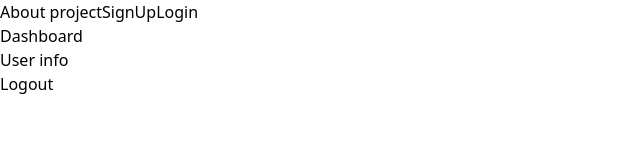
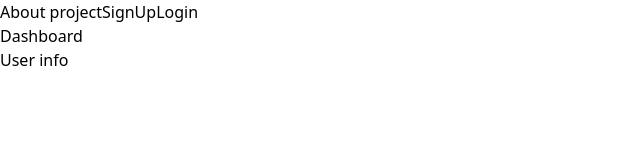
Before and after one commit to uncle-Yevheniii/My-App, a React (Vite) app in the folder FE/: page /dashboard in a window 1280 px wide. Shown: the top 162 px of the page, without its empty margins (0-640 px from the left). Built offline with nearby package versions, Linux system fonts and the light colour scheme.

Commit message:
add test dashboard

```diff
--- a/FE/src/pages/PageDashboard.tsx
+++ b/FE/src/pages/PageDashboard.tsx
@@ -1,44 +1,14 @@
-// import axios from 'axios'
-// import { useState } from 'react'
-
-// import { formatDate } from '@/utils/dateFormate'
-// import { useAuthenticationStore } from '@/store/authenticationStore'
+import { useAppSelector } from '@/store/hooks'
 
 export default function DashboardPage() {
-    // const [errorMessage, setErrorMessage] = useState<string>('')
+    const user = useAppSelector((state) => state.user.user)
 
-    // const user = useAuthenticationStore((state) => state.user)
-    // const logoutFunc = useAuthenticationStore((state) => state.logoutFunc)
-
-    const handleSubmit = async (e: React.SyntheticEvent) => {
-        e.preventDefault()
-        // try {
-        //     await logoutFunc()
-        // } catch (err: unknown) {
-        //     if (axios.isAxiosError(err)) {
-        //         return setErrorMessage(err.response?.data?.msg)
-        //     }
-        //     return setErrorMessage('Error logging out')
-        // }
-    }
+    console.log('user', user)
     return (
         <div>
             <h2>Dashboard</h2>
 
-            <div>
-                <p>User info</p>
-                {/* <p>Name: {user?.name}</p>
-                <p>Email: {user?.email}</p>
-                <p>Last login: {formatDate(user?.lastLogin ?? 'isNaN')}</p>
-                <p>createdAt: {formatDate(user?.createdAt ?? 'isNaN')}</p>
-                <p>updatedAt: {formatDate(user?.updatedAt ?? 'isNaN')}</p> */}
-            </div>
-
-            {/* {errorMessage && <p>{errorMessage}</p>} */}
-
-            <button type="button" onClick={handleSubmit}>
-                Logout
-            </button>
+            <p>User info</p>
         </div>
     )
 }
--- a/FE/src/store/user/userSlice.ts
+++ b/FE/src/store/user/userSlice.ts
@@ -15,6 +15,7 @@ const userSlice = createSlice({
         builder.addCase(userSignUp.fulfilled, (state, action) => {
             state.isLoading = false
             console.log(action.payload) //TODO add state
+            state.user = action.payload.user
         })
         builder.addCase(userSignUp.rejected, (state, action) => {
             state.isLoading = false
@@ -28,6 +29,7 @@ const userSlice = createSlice({
         builder.addCase(userLogin.fulfilled, (state, action) => {
             state.isLoading = false
             console.log(action.payload) //TODO add state
+            state.user = action.payload.user
         })
         builder.addCase(userLogin.rejected, (state, action) => {
             state.isLoading = false
@@ -41,6 +43,7 @@ const userSlice = createSlice({
         builder.addCase(userEmailVerify.fulfilled, (state, action) => {
             state.isLoading = false
             console.log(action.payload) //TODO add state
+            state.user = action.payload.user
         })
         builder.addCase(userEmailVerify.rejected, (state, action) => {
             state.isLoading = false
```
